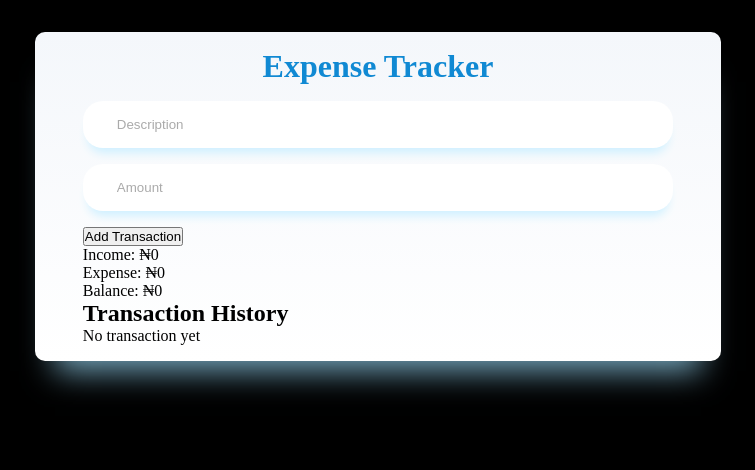
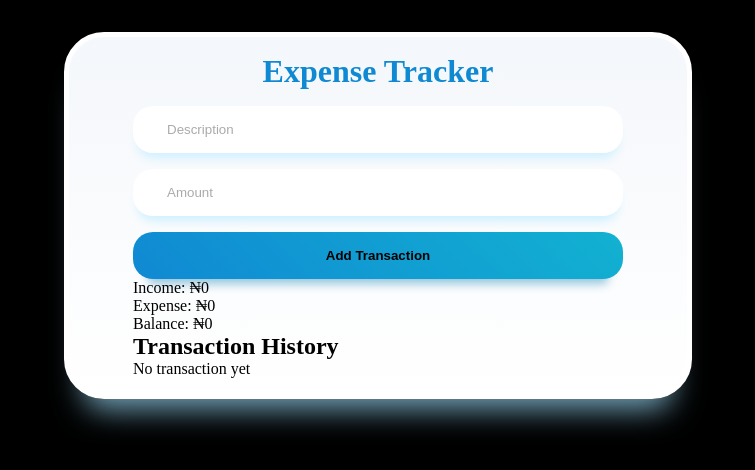
Before and after one commit to YussaMoney/react-expense-tracker, a React (Vite) app: page / in a window 1280 px wide. Shown: the top 470 px of the page, without its empty margins (262-1017 px from the left). Built offline with nearby package versions, Linux system fonts and the light colour scheme.

Commit message:
Enhance styling for container and form elements: update border radius, padding, and add button hover/active effects

```diff
--- a/src/style.css
+++ b/src/style.css
@@ -27,8 +27,9 @@ body {
     rgb(255, 255, 255) 0%,
     rgb(244, 247, 251) 100%
   );
-  border-radius: 10px;
-  padding: 1rem 3rem;
+  border-radius: 40px;
+  padding: 1rem 4rem;
+  border: 5px solid rgb(255, 255, 255);
   box-shadow: 0px 30px 30px -20px rgba(133, 189, 215, 0.87);
 }
 
@@ -61,3 +62,30 @@ form input:focus {
 form input::placeholder {
   color: rgb(170, 170, 170);
 }
+
+form button {
+  display: block;
+  width: 100%;
+  font-weight: bold;
+  padding: 1rem;
+  border: none;
+  background: linear-gradient(
+    45deg,
+    rgb(16, 137, 211) 0%,
+    rgb(18, 177, 209) 100%
+  );
+  border-radius: 20px;
+  cursor: pointer;
+  box-shadow: 0px 20px 10px -15px rgba(133, 189, 215, 0.87);
+  transition: all 0.2s ease-in-out;
+}
+
+form button:hover {
+  transform: scale(1.02);
+  box-shadow: 0px 25px 10px -20px rgba(133, 189, 215, 0.87);
+}
+
+form button:active {
+  transform: scale(0.95);
+  box-shadow: 0px 15px 10px -10px rgba(133, 189, 215, 0.87);
+}
```
